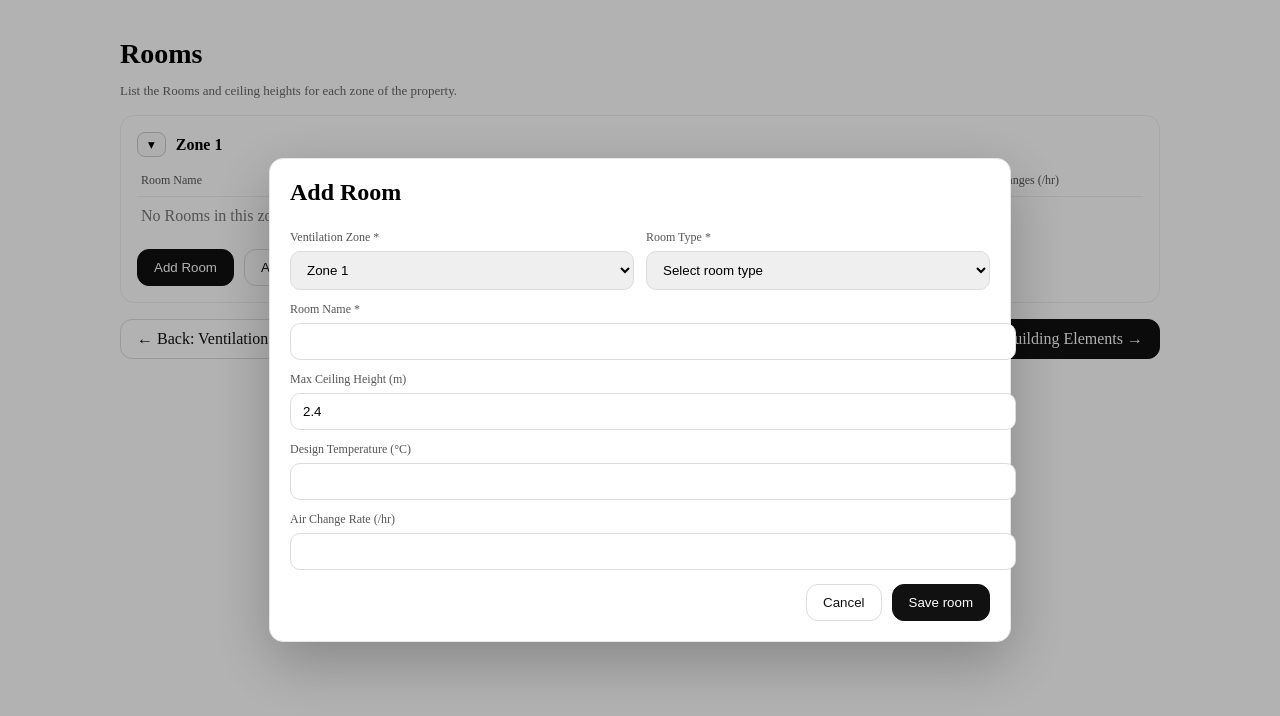
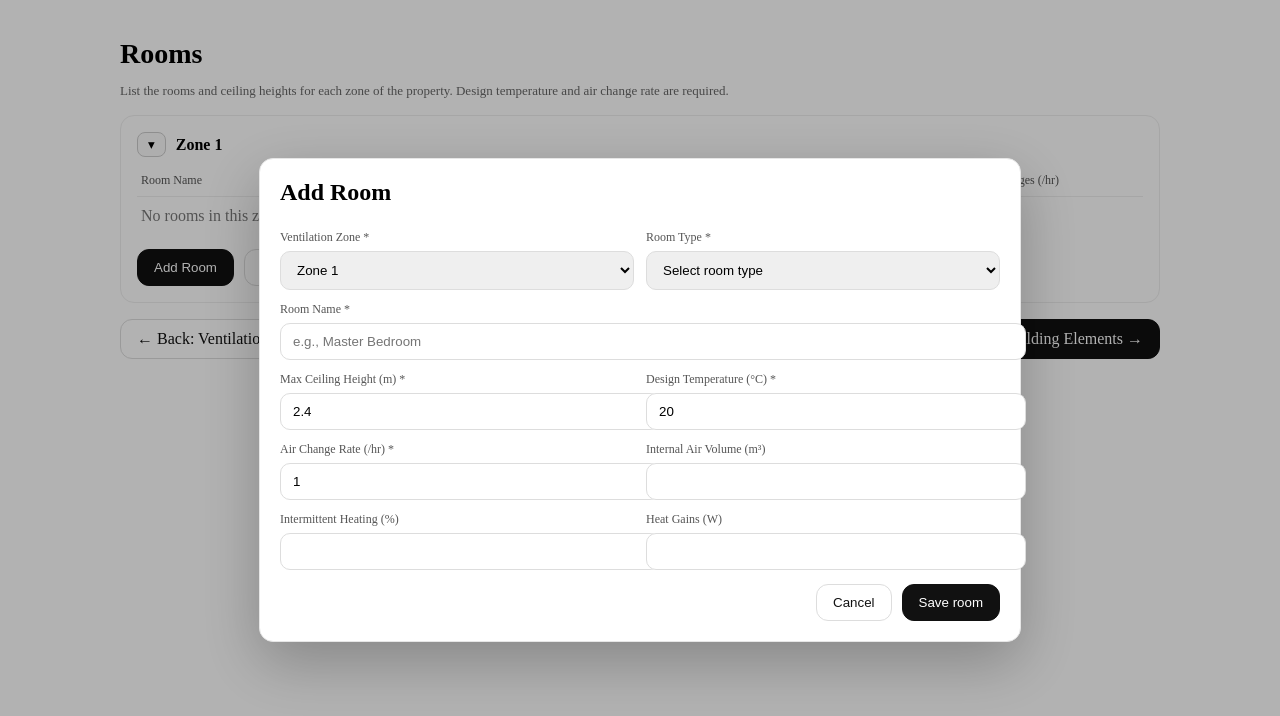
Before and after one commit to damowhu11-1979/heat-demand, a Next.js app: page /rooms in a window 1280 px wide. Both pictures are taken after a click on the button "Add Room". Shown: the top 716 px of the page. Built offline with nearby package versions, Linux system fonts and the light colour scheme.

Commit message:
Update page.tsx

```diff
--- a/app/rooms/page.tsx
+++ b/app/rooms/page.tsx
@@ -1,41 +1,68 @@
 'use client';
 
-import React, { useState, useEffect, useMemo } from 'react';
+import React, { useEffect, useMemo, useState } from 'react';
 import Link from 'next/link';
 
 /* ------------------------------ TYPES ------------------------------ */
 
 type Room = {
-  zone: number;
-  type: string;
-  name: string;
-  maxCeiling: number;
-  designTemp?: number;
-  airChangeRate?: number;
+  zone: number;                 // index of the zone this room belongs to
+  type: string;                 // Bedroom, Kitchen, etc.
+  name: string;                 // User-visible name
+  maxCeiling: number;           // meters
+  designTemp: number;           // °C (required)
+  airChangeRate: number;        // /hr (required)
+
+  // Optional / advanced:
+  internalAirVolume?: number;   // m³
+  intermittentHeatingPct?: number; // 0-100
+  heatGainsW?: number;          // Watts
 };
 
 type Zone = { name: string; Rooms: Room[] };
 
 /* ------------------------------ STORAGE ------------------------------ */
 
-const ROOMS_KEY = 'mcs.Rooms';
+const STORAGE_VERSION = 2;
+const ROOMS_KEY = 'mcs.Rooms.v2';
 
-const readRooms = (): Zone[] | null => {
-  if (typeof window === 'undefined') return null;
+const safeParse = <T,>(raw: string | null): T | null => {
+  if (!raw) return null;
   try {
-    const raw = localStorage.getItem(ROOMS_KEY);
-    return raw ? JSON.parse(raw) : null;
+    return JSON.parse(raw) as T;
   } catch {
     return null;
   }
 };
 
+const readRooms = (): Zone[] | null => {
+  if (typeof window === 'undefined') return null;
+  const parsed = safeParse<{ version: number; zones: Zone[] }>(
+    localStorage.getItem(ROOMS_KEY)
+  );
+  if (parsed?.version === STORAGE_VERSION && Array.isArray(parsed.zones)) {
+    return parsed.zones;
+  }
+  // Migrators could go here if you had older shapes.
+  return null;
+};
+
 const writeRooms = (zones: Zone[]) => {
   if (typeof window === 'undefined') return;
   try {
-    localStorage.setItem(ROOMS_KEY, JSON.stringify(zones));
+    localStorage.setItem(ROOMS_KEY, JSON.stringify({ version: STORAGE_VERSION, zones }));
   } catch {}
 };
+
+/* ------------------------------ HELPERS ------------------------------ */
+
+const toNumberOr = (val: string, fallback: number | undefined) => {
+  if (val === '') return undefined;
+  const n = Number(val);
+  return Number.isFinite(n) ? n : fallback;
+};
+
+const clamp = (n: number, min: number, max: number) => Math.min(Math.max(n, min), max);
 
 /* ------------------------------ PAGE ------------------------------ */
 
@@ -44,20 +71,26 @@ export default function RoomsPage(): React.JSX.Element {
   const [expanded, setExpanded] = useState<Record<number, boolean>>({ 0: true });
 
   const [showModal, setShowModal] = useState(false);
+  const [isEditing, setIsEditing] = useState(false);
+  const [editingIndices, setEditingIndices] = useState<{ zoneIdx: number; roomIdx: number } | null>(null);
 
-  const [form, setForm] = useState<Room>({
+  const emptyForm: Room = {
     zone: 0,
     type: '',
     name: '',
     maxCeiling: 2.4,
-    designTemp: undefined,
-    airChangeRate: undefined,
-  });
+    designTemp: 20,
+    airChangeRate: 1,
+    internalAirVolume: undefined,
+    intermittentHeatingPct: undefined,
+    heatGainsW: undefined,
+  };
+  const [form, setForm] = useState<Room>(emptyForm);
 
   /* Load existing Rooms */
   useEffect(() => {
     const saved = readRooms();
-    if (saved && Array.isArray(saved)) {
+    if (saved && Array.isArray(saved) && saved.length) {
       setZones(saved);
       setExpanded({ 0: true });
     }
@@ -65,7 +98,7 @@ export default function RoomsPage(): React.JSX.Element {
 
   /* Auto-save */
   useEffect(() => {
-    const t = setTimeout(() => writeRooms(zones), 400);
+    const t = setTimeout(() => writeRooms(zones), 300);
     return () => clearTimeout(t);
   }, [zones]);
 
@@ -86,32 +119,99 @@ export default function RoomsPage(): React.JSX.Element {
     []
   );
 
-  /* Add a room */
+  /* Open Add Room */
   const onOpenAddRoom = () => {
-    setForm({
-      zone: 0,
-      type: '',
-      name: '',
-      maxCeiling: 2.4,
-      designTemp: undefined,
-      airChangeRate: undefined,
-    });
+    setIsEditing(false);
+    setEditingIndices(null);
+    setForm({ ...emptyForm, zone: 0 });
     setShowModal(true);
   };
 
+  /* Open Edit Room */
+  const onOpenEditRoom = (zoneIdx: number, roomIdx: number) => {
+    const room = zones[zoneIdx].Rooms[roomIdx];
+    setIsEditing(true);
+    setEditingIndices({ zoneIdx, roomIdx });
+    setForm({ ...room });
+    setShowModal(true);
+  };
+
+  /* Validation */
+  const validate = (r: Room): string[] => {
+    const errs: string[] = [];
+    if (!r.name.trim()) errs.push('Room name is required.');
+    if (!r.type.trim()) errs.push('Room type is required.');
+    if (r.zone < 0 || r.zone >= zones.length) errs.push('Ventilation Zone is invalid.');
+    if (!(Number.isFinite(r.maxCeiling) && r.maxCeiling > 0)) errs.push('Max ceiling height must be > 0.');
+    if (!(Number.isFinite(r.designTemp))) errs.push('Design temperature is required.');
+    if (!(Number.isFinite(r.airChangeRate) && r.airChangeRate >= 0)) errs.push('Air change rate is required (>= 0).');
+
+    if (r.intermittentHeatingPct !== undefined) {
+      const pct = clamp(r.intermittentHeatingPct, 0, 100);
+      if (pct !== r.intermittentHeatingPct) errs.push('Intermittent heating must be 0–100%.');
+    }
+    if (r.internalAirVolume !== undefined && r.internalAirVolume < 0) {
+      errs.push('Internal air volume must be >= 0.');
+    }
+    if (r.heatGainsW !== undefined && r.heatGainsW < 0) {
+      errs.push('Heat gains must be >= 0 W.');
+    }
+
+    // Duplicate name within same zone (soft check)
+    const namesInZone = new Set(
+      zones[r.zone].Rooms
+        .filter((_r, idx) => !(isEditing && editingIndices && r.zone === editingIndices.zoneIdx && idx === editingIndices.roomIdx))
+        .map(_r => _r.name.trim().toLowerCase())
+    );
+    if (namesInZone.has(r.name.trim().toLowerCase())) {
+      errs.push('A room with this name already exists in the selected zone.');
+    }
+
+    return errs;
+  };
+
+  /* Save Room (Create/Update) */
   const onSaveRoom = () => {
-    if (!form.name.trim()) {
-      alert('Please enter a room name.');
+    const errs = validate(form);
+    if (errs.length) {
+      alert(errs.join('\n'));
       return;
     }
     const copy = [...zones];
+
+    if (isEditing && editingIndices) {
+      const { zoneIdx, roomIdx } = editingIndices;
+
+      // If zone moved, remove from old and push into new
+      if (zoneIdx !== form.zone) {
+        const moved = { ...form };
+        copy[zoneIdx] = {
+          ...copy[zoneIdx],
+          Rooms: copy[zoneIdx].Rooms.filter((_, i) => i !== roomIdx),
+        };
+        copy[form.zone] = {
+          ...copy[form.zone],
+          Rooms: [...copy[form.zone].Rooms, moved],
+        };
+        setExpanded((e) => ({ ...e, [form.zone]: true }));
+      } else {
+        // In-place update
+        const roomsCopy = [...copy[zoneIdx].Rooms];
+        roomsCopy[roomIdx] = { ...form };
+        copy[zoneIdx] = { ...copy[zoneIdx], Rooms: roomsCopy };
+      }
+    } else {
       copy[form.zone] = {
         ...copy[form.zone],
         Rooms: [...copy[form.zone].Rooms, { ...form }],
       };
+      setExpanded((e) => ({ ...e, [form.zone]: true }));
+    }
+
     setZones(copy);
-    setExpanded((e) => ({ ...e, [form.zone]: true }));
     setShowModal(false);
+    setIsEditing(false);
+    setEditingIndices(null);
   };
 
   /* Add zone */
@@ -123,6 +223,8 @@ export default function RoomsPage(): React.JSX.Element {
 
   /* Remove room */
   const onRemoveRoom = (zoneIdx: number, idx: number) => {
+    const ok = confirm('Remove this room? This cannot be undone.');
+    if (!ok) return;
     const copy = [...zones];
     copy[zoneIdx] = {
       ...copy[zoneIdx],
@@ -136,7 +238,7 @@ export default function RoomsPage(): React.JSX.Element {
   return (
     <main style={wrap}>
       <h1 style={h1}>Rooms</h1>
-      <p style={subtle}>List the Rooms and ceiling heights for each zone of the property.</p>
+      <p style={subtle}>List the rooms and ceiling heights for each zone of the property. Design temperature and air change rate are required.</p>
 
       <section style={card}>
         {zones.map((zone, zi) => (
@@ -161,29 +263,30 @@ export default function RoomsPage(): React.JSX.Element {
               <div>
                 <div style={rowHeader}>
                   <div style={{ flex: 2 }}>Room Name</div>
-                  <div style={{ width: 120, textAlign: 'right' }}>Ceiling (m)</div>
-                  <div style={{ width: 120, textAlign: 'right' }}>Design Temp (°C)</div>
-                  <div style={{ width: 120, textAlign: 'right' }}>Air Changes (/hr)</div>
+                  <div style={{ width: 160 }}>Type</div>
+                  <div style={{ width: 110, textAlign: 'right' }}>Ceiling (m)</div>
+                  <div style={{ width: 140, textAlign: 'right' }}>Design Temp (°C)</div>
+                  <div style={{ width: 140, textAlign: 'right' }}>Air Changes (/hr)</div>
                   <div style={{ width: 80 }}></div>
                 </div>
 
                 {zone.Rooms.map((r, i) => (
                   <div key={i} style={row}>
-                    <div style={{ flex: 2 }}>{r.name}</div>
-                    <div style={{ width: 120, textAlign: 'right' }}>{r.maxCeiling.toFixed(2)}</div>
-                    <div style={{ width: 120, textAlign: 'right' }}>{r.designTemp ?? '-'}</div>
-                    <div style={{ width: 120, textAlign: 'right' }}>{r.airChangeRate ?? '-'}</div>
+                    <div style={{ flex: 2, overflow: 'hidden', textOverflow: 'ellipsis' }}>{r.name}</div>
+                    <div style={{ width: 160, overflow: 'hidden', textOverflow: 'ellipsis' }}>{r.type || '-'}</div>
+                    <div style={{ width: 110, textAlign: 'right' }}>{r.maxCeiling.toFixed(2)}</div>
+                    <div style={{ width: 140, textAlign: 'right' }}>{r.designTemp}</div>
+                    <div style={{ width: 140, textAlign: 'right' }}>{r.airChangeRate}</div>
 
-                    <div style={{ width: 80, textAlign: 'right' }}>
-                      <button onClick={() => onRemoveRoom(zi, i)} style={linkDanger}>
-                        Remove
-                      </button>
+                    <div style={{ width: 80, textAlign: 'right', display: 'flex', gap: 8, justifyContent: 'flex-end' }}>
+                      <button onClick={() => onOpenEditRoom(zi, i)} style={linkBtn}>Edit</button>
+                      <button onClick={() => onRemoveRoom(zi, i)} style={linkDanger}>Remove</button>
                     </div>
                   </div>
                 ))}
 
                 {!zone.Rooms.length && (
-                  <div style={{ ...muted, padding: '10px 4px' }}>No Rooms in this zone yet.</div>
+                  <div style={{ ...muted, padding: '10px 4px' }}>No rooms in this zone yet.</div>
                 )}
               </div>
             )}
@@ -210,7 +313,7 @@ export default function RoomsPage(): React.JSX.Element {
       {showModal && (
         <div style={modalBackdrop} onClick={() => setShowModal(false)}>
           <div style={modal} onClick={(e) => e.stopPropagation()}>
-            <h2 style={{ margin: '0 0 12px' }}>Add Room</h2>
+            <h2 style={{ margin: '0 0 12px' }}>{isEditing ? 'Edit Room' : 'Add Room'}</h2>
 
             <div style={grid2}>
               <div>
@@ -242,49 +345,116 @@ export default function RoomsPage(): React.JSX.Element {
             <Label>Room Name *</Label>
             <Input
               value={form.name}
+              placeholder="e.g., Master Bedroom"
               onChange={(e) => setForm({ ...form, name: e.target.value })}
             />
 
-            <Label>Max Ceiling Height (m)</Label>
+            <div style={grid2}>
+              <div>
+                <Label>Max Ceiling Height (m) *</Label>
                 <Input
                   type="number"
+                  inputMode="decimal"
                   step="0.01"
                   value={form.maxCeiling}
                   onChange={(e) =>
-                setForm({ ...form, maxCeiling: parseFloat(e.target.value) || 0 })
+                    setForm({ ...form, maxCeiling: Number(e.target.value) || 0 })
                   }
                 />
+              </div>
 
-            <Label>Design Temperature (°C)</Label>
+              <div>
+                <Label>Design Temperature (°C) *</Label>
                 <Input
                   type="number"
-              value={form.designTemp ?? ''}
+                  inputMode="decimal"
+                  value={form.designTemp}
                   onChange={(e) =>
                     setForm({
                       ...form,
-                  designTemp: e.target.value === '' ? undefined : parseFloat(e.target.value),
+                      designTemp: Number(e.target.value),
                     })
                   }
                 />
+              </div>
+            </div>
 
-            <Label>Air Change Rate (/hr)</Label>
+            <div style={grid2}>
+              <div>
+                <Label>Air Change Rate (/hr) *</Label>
                 <Input
                   type="number"
-              value={form.airChangeRate ?? ''}
+                  inputMode="decimal"
+                  step="0.1"
+                  value={form.airChangeRate}
                   onChange={(e) =>
                     setForm({
                       ...form,
-                  airChangeRate: e.target.value === '' ? undefined : parseFloat(e.target.value),
+                      airChangeRate: Number(e.target.value),
                     })
                   }
                 />
+              </div>
+
+              <div>
+                <Label>Internal Air Volume (m³)</Label>
+                <Input
+                  type="number"
+                  inputMode="decimal"
+                  step="0.1"
+                  value={form.internalAirVolume ?? ''}
+                  onChange={(e) =>
+                    setForm({
+                      ...form,
+                      internalAirVolume: toNumberOr(e.target.value, form.internalAirVolume),
+                    })
+                  }
+                />
+              </div>
+            </div>
+
+            <div style={grid2}>
+              <div>
+                <Label>Intermittent Heating (%)</Label>
+                <Input
+                  type="number"
+                  inputMode="decimal"
+                  step="1"
+                  min={0}
+                  max={100}
+                  value={form.intermittentHeatingPct ?? ''}
+                  onChange={(e) =>
+                    setForm({
+                      ...form,
+                      intermittentHeatingPct: toNumberOr(e.target.value, form.intermittentHeatingPct),
+                    })
+                  }
+                />
+              </div>
+
+              <div>
+                <Label>Heat Gains (W)</Label>
+                <Input
+                  type="number"
+                  inputMode="decimal"
+                  step="1"
+                  value={form.heatGainsW ?? ''}
+                  onChange={(e) =>
+                    setForm({
+                      ...form,
+                      heatGainsW: toNumberOr(e.target.value, form.heatGainsW),
+                    })
+                  }
+                />
+              </div>
+            </div>
 
             <div style={{ display: 'flex', justifyContent: 'flex-end', gap: 10, marginTop: 14 }}>
               <button onClick={() => setShowModal(false)} style={secondaryBtn}>
                 Cancel
               </button>
               <button onClick={onSaveRoom} style={primaryBtn}>
-                Save room
+                {isEditing ? 'Save changes' : 'Save room'}
               </button>
             </div>
           </div>
@@ -342,6 +512,7 @@ const row: React.CSSProperties = {
   padding: '10px 4px',
   alignItems: 'center',
   borderBottom: '1px solid #f4f4f4',
+  gap: 8,
 };
 
 const input: React.CSSProperties = {
@@ -370,12 +541,22 @@ const secondaryBtn: React.CSSProperties = {
   cursor: 'pointer',
 };
 
+const linkBtn: React.CSSProperties = {
+  color: '#0a58ca',
+  cursor: 'pointer',
+  textDecoration: 'underline',
+  background: 'none',
+  border: 0,
+  padding: 0,
+};
+
 const linkDanger: React.CSSProperties = {
   color: '#b00020',
   cursor: 'pointer',
   textDecoration: 'underline',
   background: 'none',
   border: 0,
+  padding: 0,
 };
 
 const iconBtn: React.CSSProperties = {
@@ -403,7 +584,7 @@ const modalBackdrop: React.CSSProperties = {
 
 const modal: React.CSSProperties = {
   background: '#fff',
-  width: 'min(700px, 90vw)',
+  width: 'min(720px, 92vw)',
   borderRadius: 14,
   border: '1px solid #e6e6e6',
   padding: 20,
```
Lines whose indentation alone changed are shown as unchanged.
